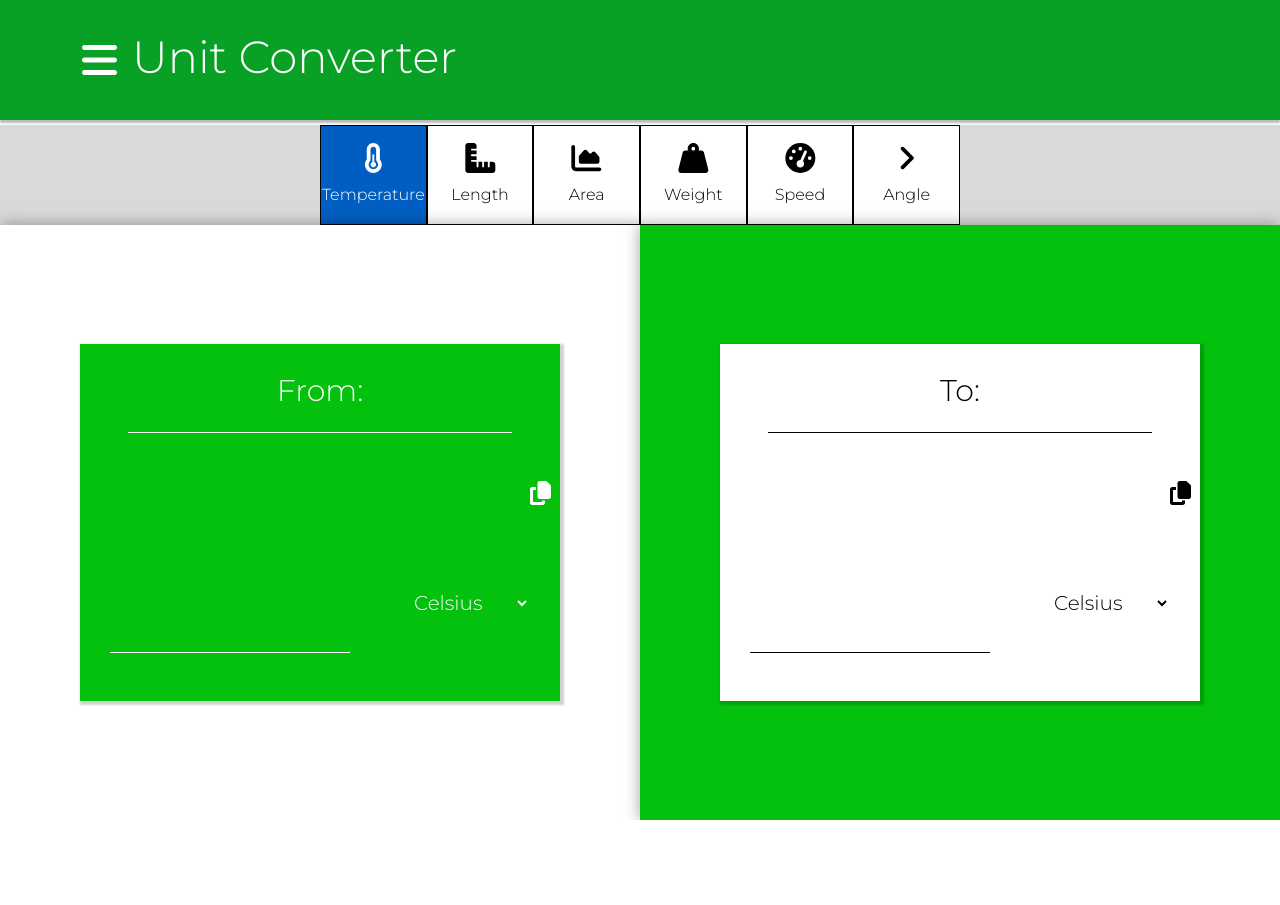
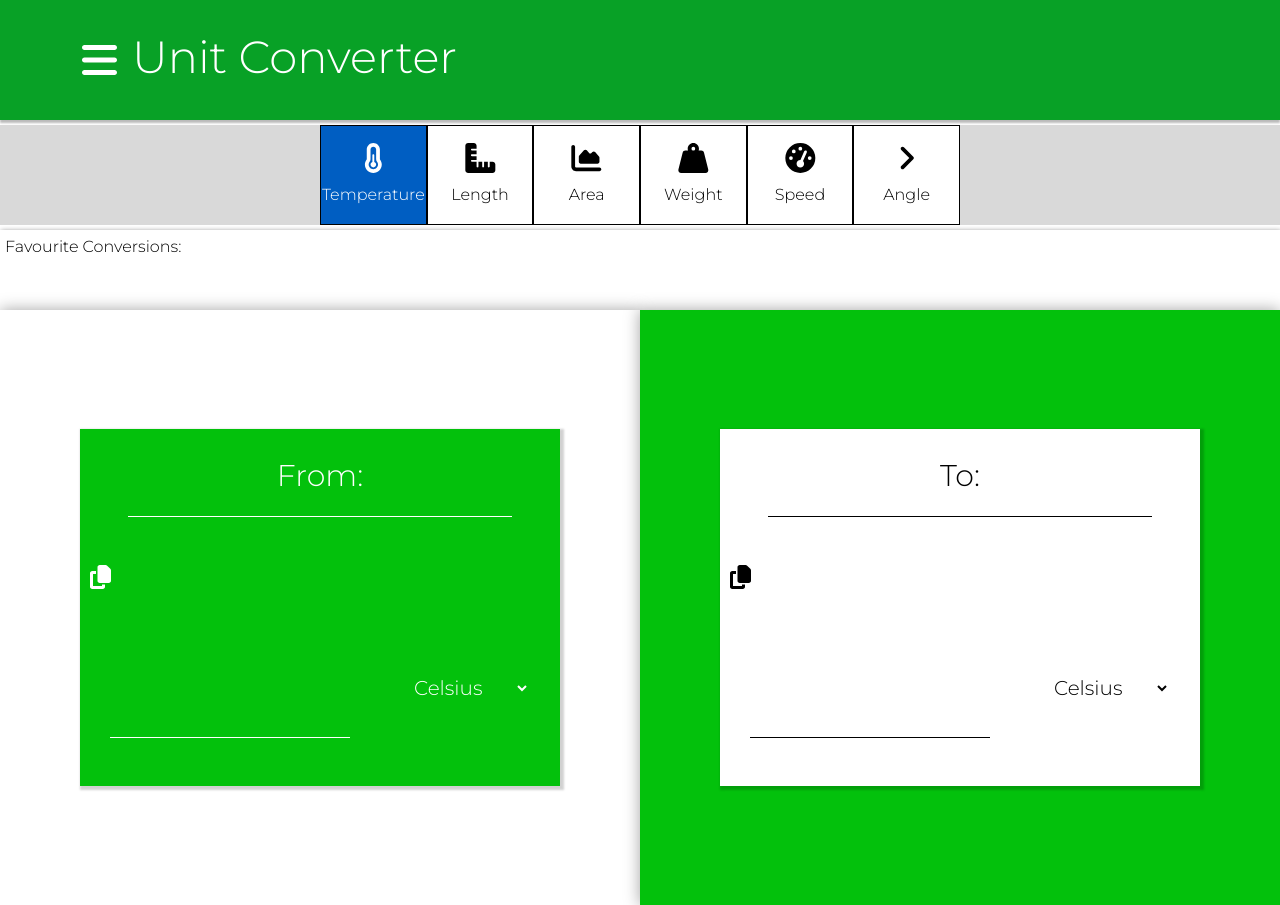
Before and after one commit to cyprste2717218/Unit-Converter-App, a React (Create React App) app: page / in a window 1280 px wide. Before the commit the page ends 820 px from the top, so only its background shows below. Built offline with nearby package versions, Linux system fonts and the light colour scheme.

Commit message:
added favoruite button UI to smaller device view

```diff
--- a/src/App.tsx
+++ b/src/App.tsx
@@ -12,6 +12,7 @@ import converter from './utilities/converter.js';
 import UnitConvNavbar from './components/unit-conv-navbar';
 import FromToUnitsOptions from './components/from-to-units-options';
 import UnitCategoryOptions from './components/unit-category-options';
+import FavouritesBarSmall from './components/favourites-bar-small';
 
 const App = () => {
 	const [checked, setChecked] = useState(false);
@@ -90,6 +91,9 @@ const App = () => {
 						currentValue={currentValue}
 
 					/>
+					<div style={{display: 'flex', justifyContent: 'center'}}>
+						<FavouritesBarSmall></FavouritesBarSmall>
+					</div>
 
 					<FromToUnitsOptions
 
--- a/src/components/copy-value-button.tsx
+++ b/src/components/copy-value-button.tsx
@@ -37,17 +37,16 @@ const CopyValueButton = ({outputValue}: {outputValue: string}): JSX.Element => {
 
 	return (
 		<>
-			<span style={{display: 'flex', flexDirection: 'row', width: '100%'}}>
+			<div style={{display: 'flex', flexDirection: 'column', justifyContent: 'center', marginBottom: '5px'}}>
 
-				<Col xs={11} sm={11} md={11} style={{display: 'flex', justifyContent: 'right'}}>
-					{copyButtonTextDisplayed && <div style={{position: 'relative'}}>Value Copied!</div>}
-				</Col>
 				<Col xs={1} sm={1} md={1} style={{display: 'flex', justifyContent: 'left', marginLeft: '10px'}}>
 					<FontAwesomeIcon className='copy-icon' icon={faCopy} onClick={onCopy} size='xl' />
 				</Col>
+				<Col xs={6} sm={6} md={6} style={{display: 'flex', justifyContent: 'left'}}>
+					{copyButtonTextDisplayed && <div style={{position: 'absolute'}}>Value Copied!</div>}
+				</Col>
 
-			</span>
-
+			</div>
 		</>
 	);
 };
--- /dev/null
+++ b/src/components/favourite-conversion-button.tsx
@@ -0,0 +1,17 @@
+import {FontAwesomeIcon} from '@fortawesome/react-fontawesome';
+import {faHeart} from '@fortawesome/free-solid-svg-icons';
+import {Col} from 'react-bootstrap';
+
+const FavouriteConversionButton = () => (
+	<>
+		<Col xs={1} sm={1} md={1} style={{display: 'flex', width: '40px', height: '40px', paddingTop: '9px', justifyContent: 'center', boxShadow: '1px 1px 5px 0px grey', borderRadius: '50%', marginTop: 'auto', marginBottom: 'auto'}}>
+			<div >
+
+				<FontAwesomeIcon icon={faHeart} size='xl' />
+			</div>
+		</Col>
+
+	</>
+);
+
+export default FavouriteConversionButton;
--- a/src/components/favourites-bar-small.tsx
+++ b/src/components/favourites-bar-small.tsx
@@ -1,6 +1,6 @@
 const FavouritesBarSmall = () => (
 	<>
-		<div style={{borderColor: 'grey', backgroundColor: '#c7c7c7', height: '75px', color: '#000'}}>
+		<div style={{backgroundColor: '#fff', height: '80px', color: '#000', width: '100%', boxShadow: '1px 1px 5px 0px grey', marginTop: '5px'}}>
 
 			<p style={{padding: '5px'}}>Favourite Conversions:</p>
 
--- a/src/components/from-to-units-options.tsx
+++ b/src/components/from-to-units-options.tsx
@@ -32,8 +32,6 @@ const FromToUnitsOptions = ({currentUnits, categoryValue, sectionHeightSmall, se
 		<div className='from-to-unit-options' >
 
 			<UnitDetailsLargeFrom
-				type={'From'}
-				title={'From'}
 				options={currentUnits}
 				setFromUnitDetails={setFromUnitDetails}
 				fromUnitDetails={currentUnits[0]}
--- a/src/components/unit-details-small-from.tsx
+++ b/src/components/unit-details-small-from.tsx
@@ -2,6 +2,7 @@ import {Col} from 'react-bootstrap';
 import {useState, type ChangeEvent} from 'react';
 import {type UnitFromSmallType} from '../types/unitDetailsType.ts';
 import CopyValueButton from './copy-value-button';
+import FavouriteConversionButton from './favourite-conversion-button';
 
 const UnitDetailsSmallFrom = ({options, setFromUnitDetails, setCurrentValue, categoryValue, sectionHeightSmall, currentValue}: UnitFromSmallType): JSX.Element => {
 	const [optionValue, setOptionValue] = useState(options[0]);
@@ -30,12 +31,16 @@ const UnitDetailsSmallFrom = ({options, setFromUnitDetails, setCurrentValue, cat
 						<Col xs={4} sm={6} style={{display: 'flex', justifyContent: 'left'}} >
 							From:
 						</Col>
-						<Col xs={8} sm={6} style={{display: 'flex', justifyContent: 'right'}}>
+						<Col style={{display: 'flex', justifyContent: 'right', marginBottom: '15px', columnGap: '8px'}}>
+
+							<FavouriteConversionButton />
+
 							<CopyValueButton outputValue={ currentValue } />
 
 						</Col>
 
 					</span>
+
 					<div style={{display: 'flex', justifyContent: 'center', flexDirection: 'column'}}>
 
 						<span className='unit-details-span'>
--- a/src/components/unit-details-small-to.tsx
+++ b/src/components/unit-details-small-to.tsx
@@ -26,7 +26,8 @@ const UnitDetailsSmallTo = ({options, setToUnitDetails, setCurrentValue, calcula
 						<Col xs={4} sm={6} style={{display: 'flex', justifyContent: 'left'}} >
 							To:
 						</Col>
-						<Col xs={8} sm={6} style={{display: 'flex', justifyContent: 'right'}}>
+						<Col style={{display: 'flex', justifyContent: 'right', marginBottom: '15px', columnGap: '8px'}}>
+
 							<CopyValueButton outputValue={calculatedValue} />
 
 						</Col>
```
